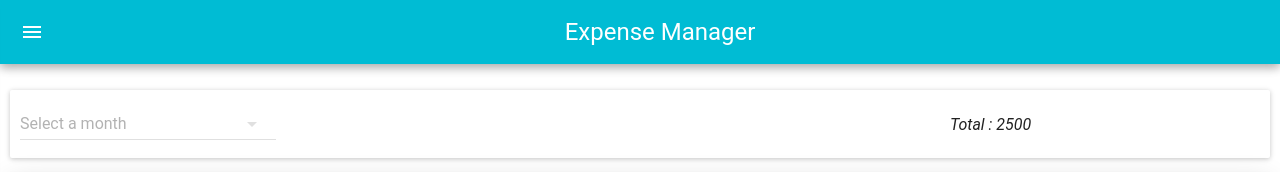
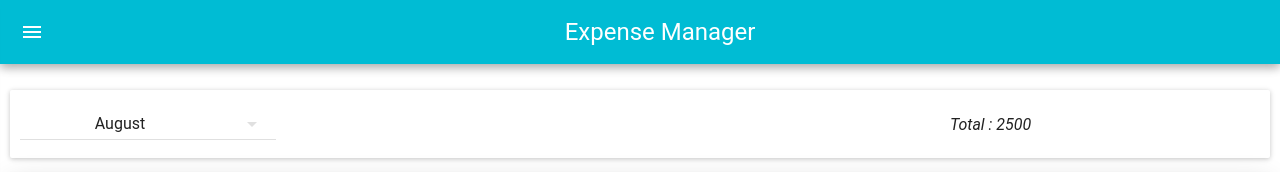
Before and after one commit to GopeshMedayil/expensetracker-pwa, a React (Create React App) app: page /expenses in a window 1280 px wide. Shown: the top 172 px of the page. Built offline with nearby package versions, Linux system fonts and the light colour scheme.

Commit message:
Month select list functionality

```diff
--- a/src/Expenses.js
+++ b/src/Expenses.js
@@ -12,7 +12,8 @@ export default class Expenses extends Component {
         super();
         //console.log("expense List")
         this.state = {
-            expenseList: []
+            expenseList: [],
+            selectValue: moment().month()
         }
 
     }
@@ -22,6 +23,17 @@ export default class Expenses extends Component {
         var currentMonth = moment().month();
         this.getExpenseList();
 
+    }
+    buildMonthList() {
+        var arr = [];
+        var months = moment.months();
+        for (let i = 0; i < months.length; i++) {
+            arr.push(<MenuItem value={i} primaryText={months[i]} key={i}/>)
+        }
+        return arr;
+    }
+    handleChange = (event, index, value) => {
+        this.setState({selectValue: value});
     }
 
     getExpenseList() {
@@ -54,9 +66,12 @@ export default class Expenses extends Component {
                             display: 'flex',
                             width: '75%'
                         }}>
-                            <SelectField hintText="Select a month">
-                                <MenuItem value={1} primaryText="January"/>
-                                <MenuItem value={2} primaryText="February"/>
+                            <SelectField
+                                hintText="Select a month"
+                                value={this.state.selectValue}
+                                onChange={this.handleChange}>
+                                {this.buildMonthList()
+}
                             </SelectField>
                         </div>
                         <div
```
